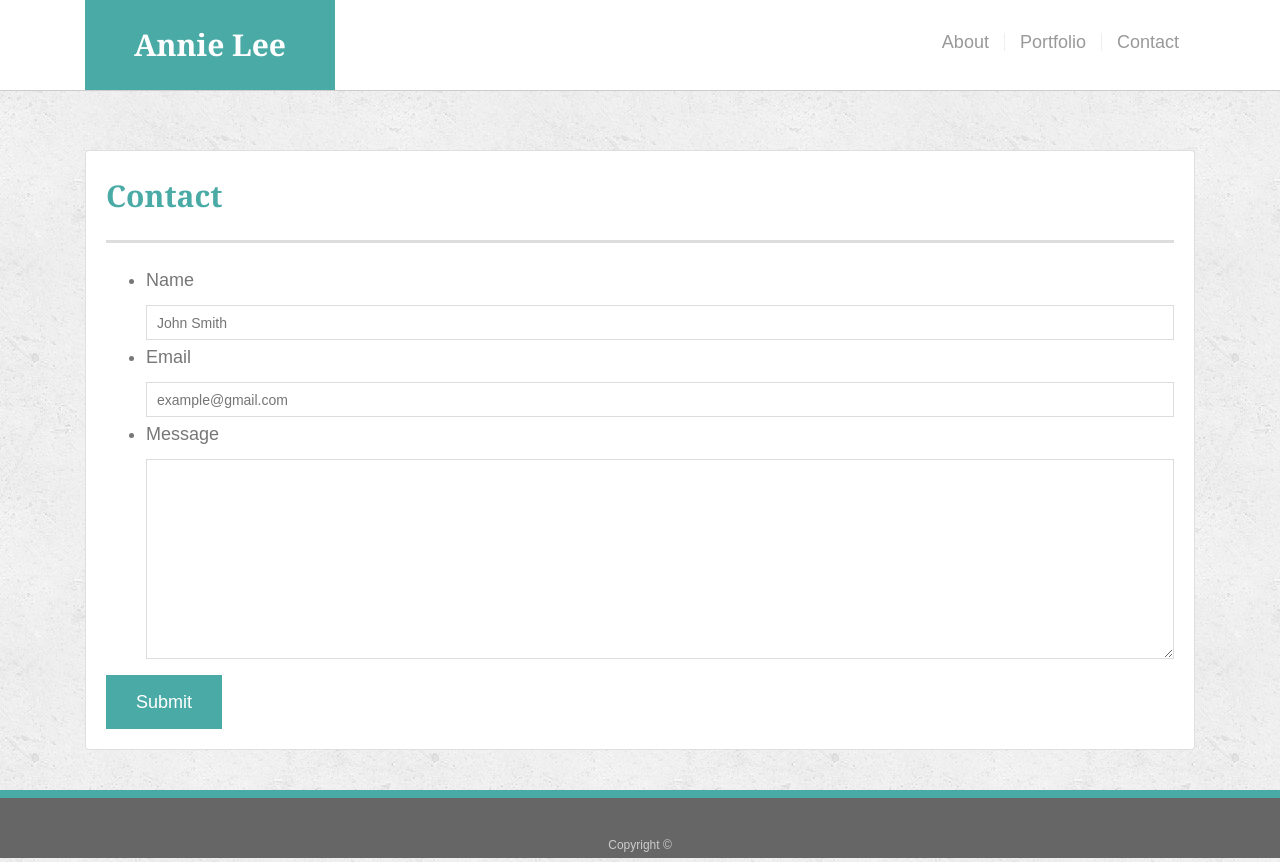
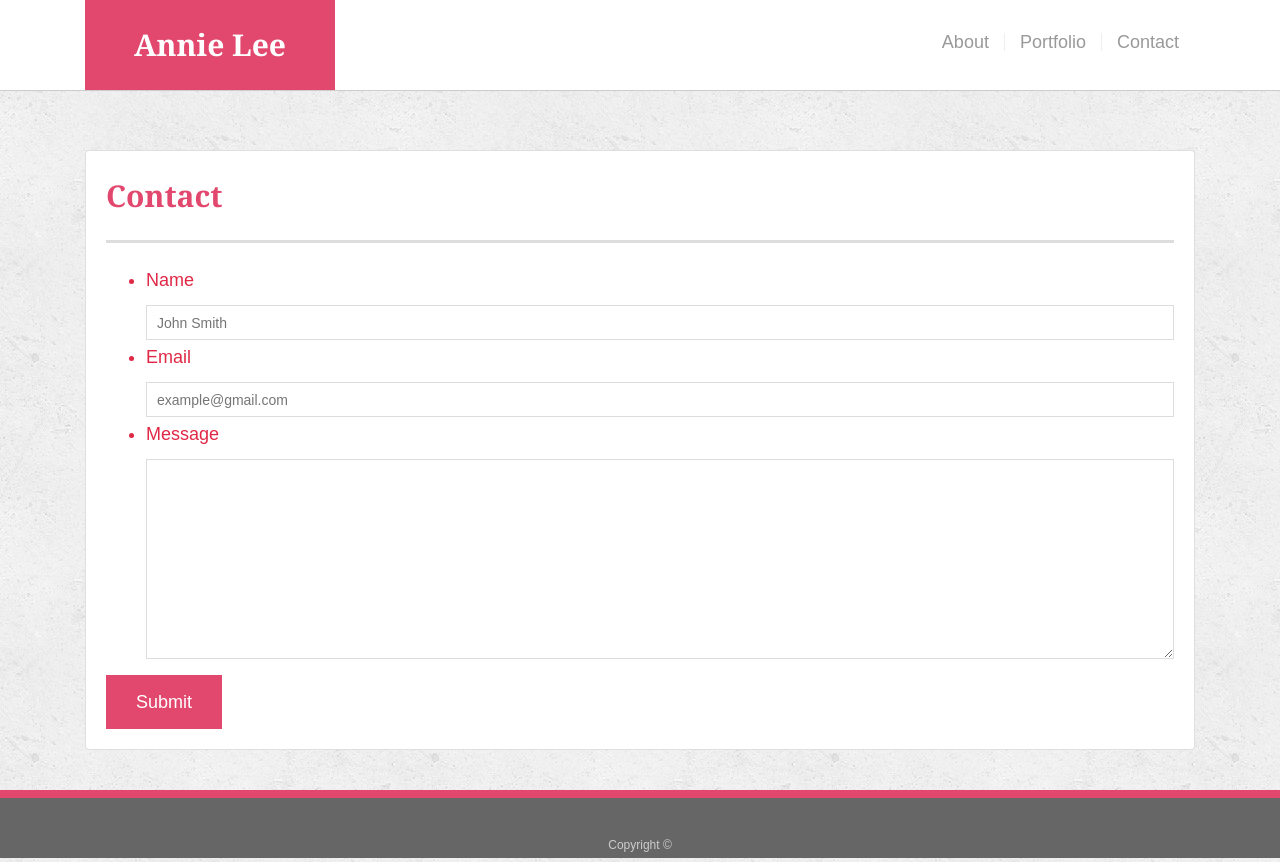
Before and after one commit to anniezoyinlee/Bootstrap-Portfolio, a plain HTML site: page contact.html in a window 1280 px wide. Drawn offline with nearby package versions, Linux system fonts and the light colour scheme.

Commit message:
updated background colors

```diff
--- a/assets/css/style.css
+++ b/assets/css/style.css
@@ -1,7 +1,7 @@
 body {
   font-family: Arial, "Helvetica Neue", Helvetica, sans-serif;
   font-size: 18px;
-  color: #777777;
+  color: #e02846;
   line-height: 34px;
   background: url("../images/concrete_seamless.png");
 }
@@ -28,7 +28,7 @@ h2,
 h3 {
   font-family: Georgia, Times, "Times New Roman", serif;
   font-weight: 700;
-  color: #4aaaa5;
+  color: #e2486e;
   margin-bottom: 20px;
 }
 
@@ -61,7 +61,7 @@ h3 {
   font-size: 30px;
   font-weight: 700;
   color: #ffffff;
-  background: #4aaaa5;
+  background: #e2486e;
   float: left;
   width: 250px;
   height: 90px;
@@ -96,7 +96,7 @@ footer {
   height: 50px;
   text-align: center;
   padding: 30px 0;
-  border-top: 8px solid #4aaaa5;
+  border-top: 8px solid #e2486e;
   clear: both;
 }
 
@@ -154,7 +154,7 @@ h3 {
   line-height: 30px;
   color: #ffffff;
   text-align: center;
-  background: #4aaaa5;
+  background: #e2486e;
   border-bottom: 0;
 }
 
@@ -200,7 +200,7 @@ textarea {
 
 input[type=submit] {
   color: #ffffff;
-  background: #4aaaa5;
+  background: #e2486e;
   padding: 10px 30px;
   font-size: 18px;
   cursor: pointer;
```
